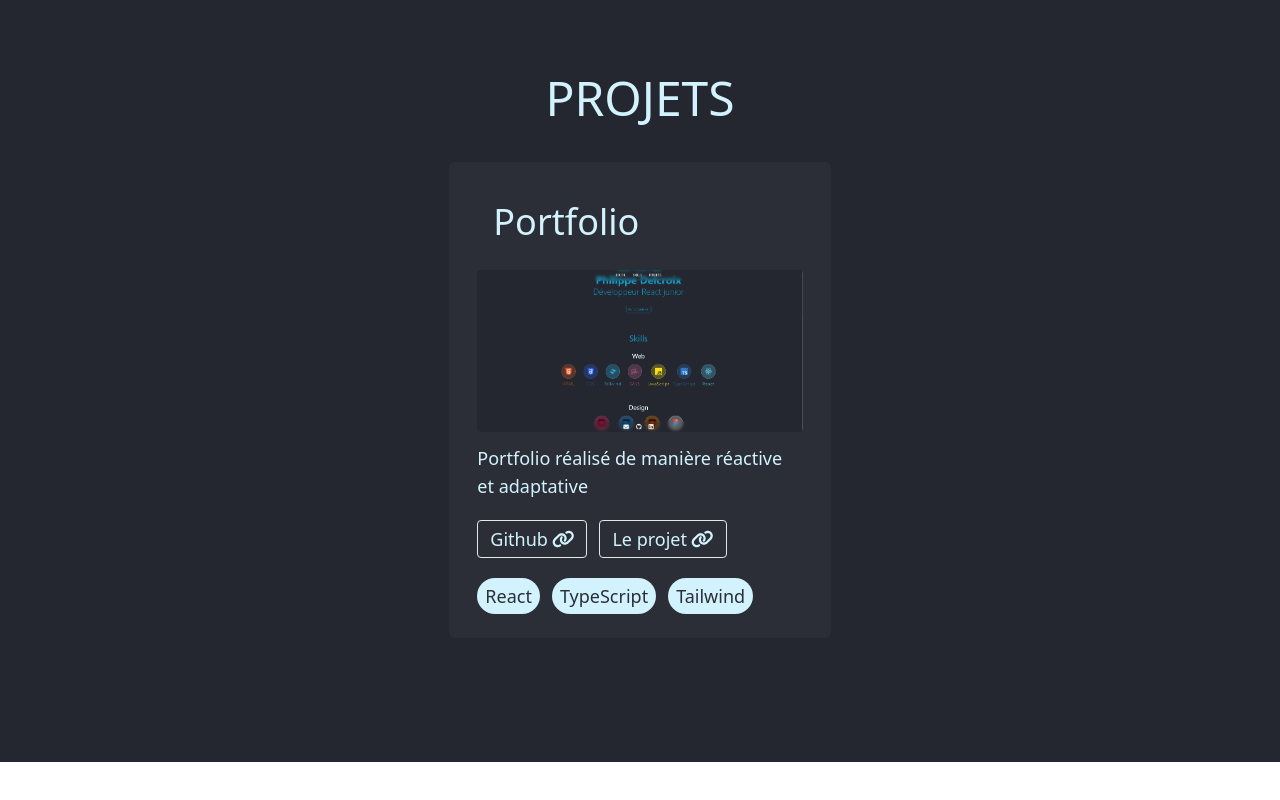
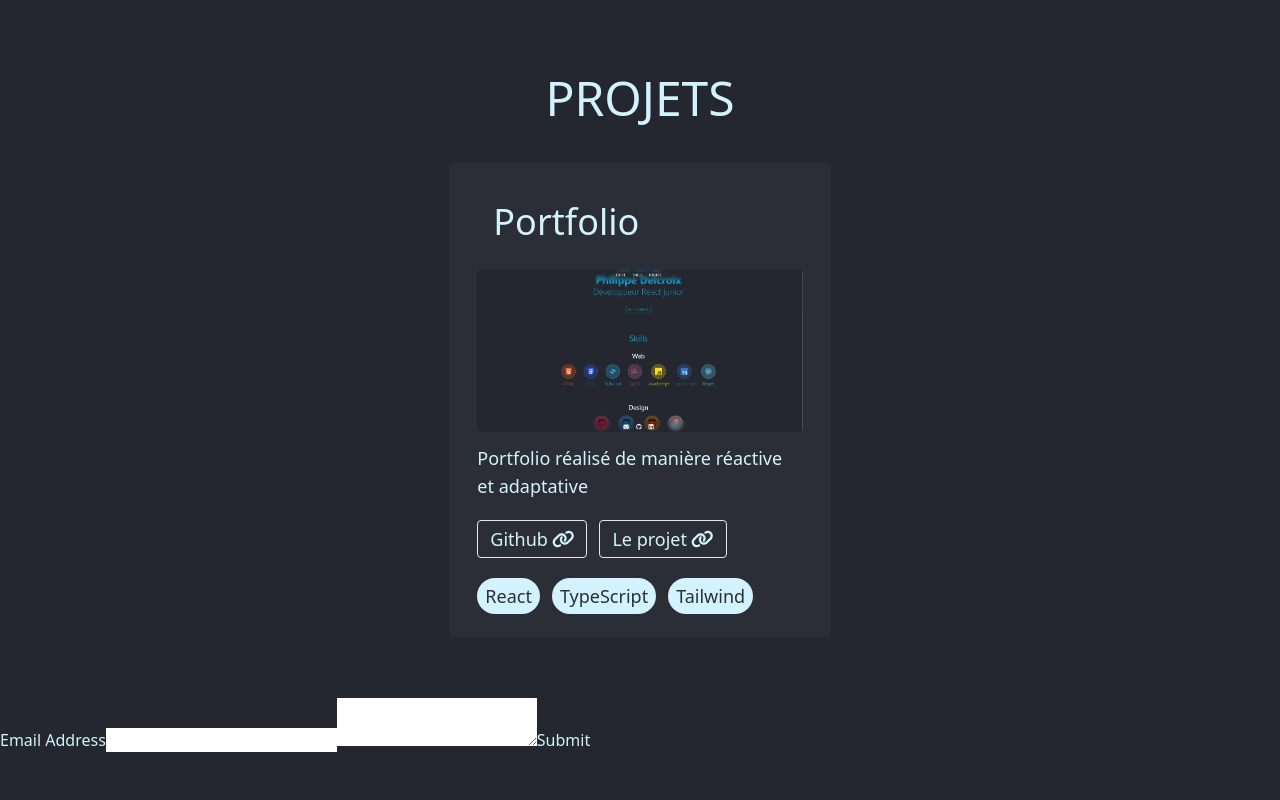
Before and after one commit to unphixedBug/portfolio, a React (Vite) app: page / in a window 1280 px wide. Shown: the part 1548-2348 px from the top of the page. Before the commit the page ends 2310 px from the top, so only its background shows below. Built offline with nearby package versions, Linux system fonts and the light colour scheme.

Commit message:
formulaire de contact

```diff
--- a/package.json
+++ b/package.json
@@ -10,6 +10,7 @@
     "preview": "vite preview"
   },
   "dependencies": {
+    "@formspree/react": "^2.5.1",
     "@fortawesome/fontawesome-svg-core": "^6.4.2",
     "@fortawesome/free-brands-svg-icons": "^6.4.2",
     "@fortawesome/free-solid-svg-icons": "^6.4.2",
--- /dev/null
+++ b/src/components/ContactForm.tsx
@@ -0,0 +1,21 @@
+import { useForm, ValidationError } from "@formspree/react";
+function ContactForm() {
+  const [state, handleSubmit] = useForm("xyyqbqry");
+  if (state.succeeded) {
+    return <p>Thanks for joining!</p>;
+  }
+  return (
+    <form onSubmit={handleSubmit}>
+      <label htmlFor="email">Email Address</label>
+      <input id="email" type="email" name="email" />
+      <ValidationError prefix="Email" field="email" errors={state.errors} />
+      <textarea id="message" name="message" />
+      <ValidationError prefix="Message" field="message" errors={state.errors} />
+      <button type="submit" disabled={state.submitting}>
+        Submit
+      </button>
+    </form>
+  );
+}
+
+export default ContactForm;
--- a/src/components/Main.tsx
+++ b/src/components/Main.tsx
@@ -1,6 +1,7 @@
 import Profil from "./Profil";
 import Skills from "./Skills";
 import Projets from "./Projets";
+import ContactForm from "./ContactForm";
 
 const Main = () => {
   return (
@@ -8,6 +9,7 @@
       <Profil />
       <Skills />
       <Projets />
+      <ContactForm />
     </main>
   );
 };
```
Also changed, not shown: 1 other file (tests, documents, lock files or other folders).
